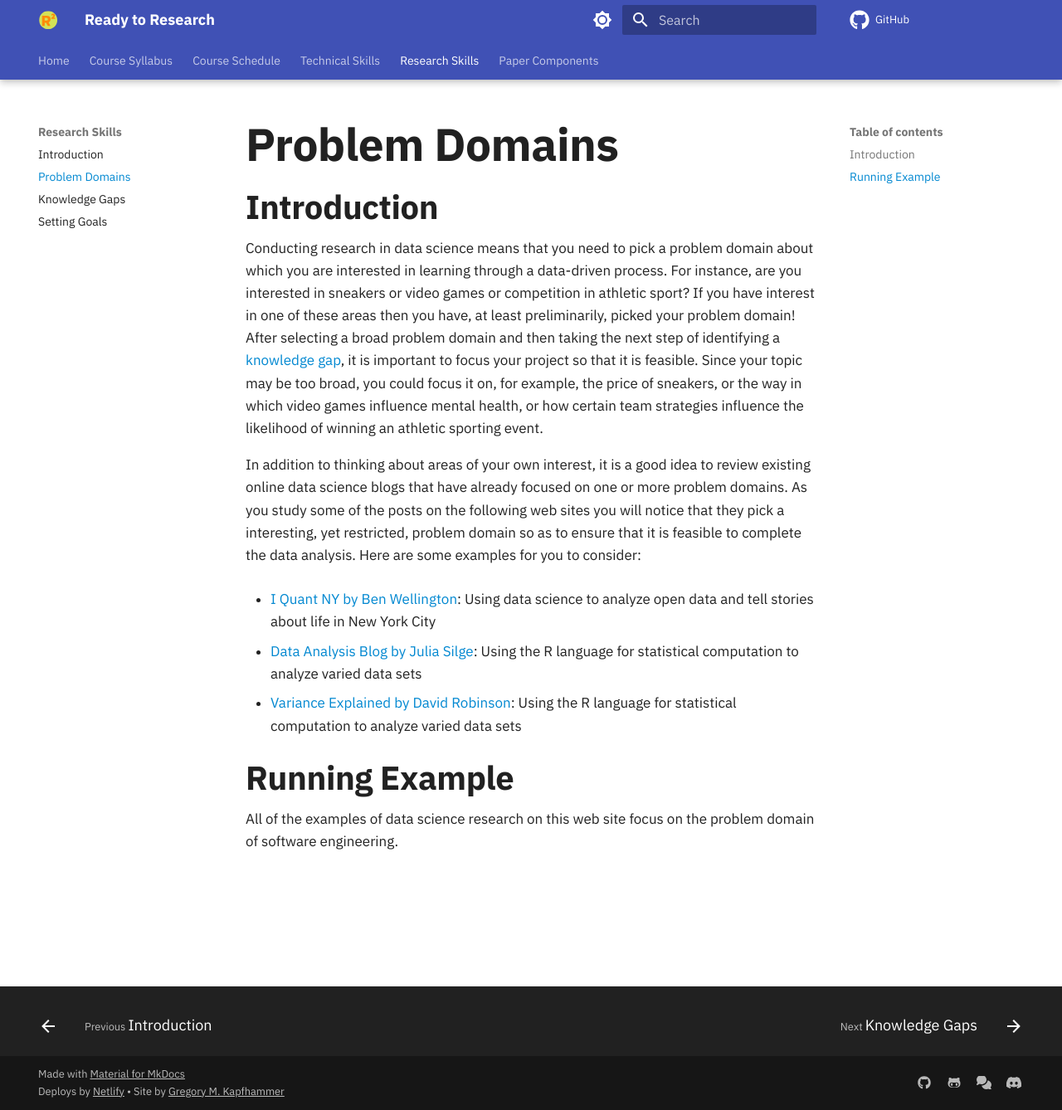
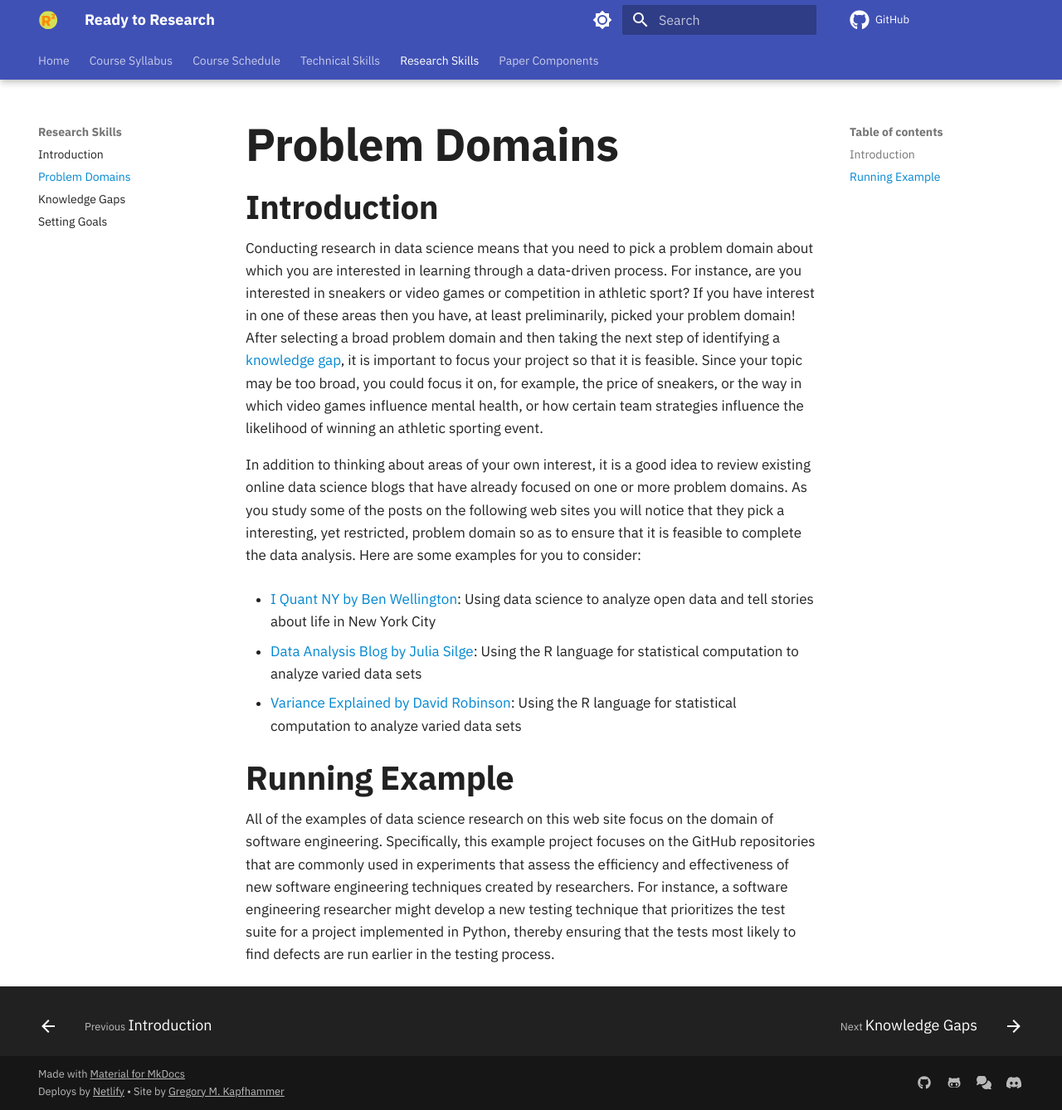
Before and after one commit to kaushal1014/research-paper-template-Athlete-Injuries, an MkDocs documentation site: the page built from docs/research-skills/problem-domains.md, in a window 1280 px wide and 1338 px high. Shown: the whole window at 83% size. Built offline with MkDocs 1.6.1 and Material for MkDocs 9.7.7, drawn with Linux system fonts in a browser that asks for light colours; comment, search, counter and statistics services are not loaded.

Commit message:
feat: Start the content in problem-domains about project example.

```diff
--- a/docs/research-skills/problem-domains.md
+++ b/docs/research-skills/problem-domains.md
@@ -33,4 +33,10 @@ examples for you to consider:
 ## Running Example
 
 All of the examples of data science research on this web site focus on the
-problem domain of software engineering.
+domain of software engineering. Specifically, this example project focuses on
+the GitHub repositories that are commonly used in experiments that assess the
+efficiency and effectiveness of new software engineering techniques created by
+researchers. For instance, a software engineering researcher might develop a new
+testing technique that prioritizes the test suite for a project implemented in
+Python, thereby ensuring that the tests most likely to find defects are run
+earlier in the testing process.
```
